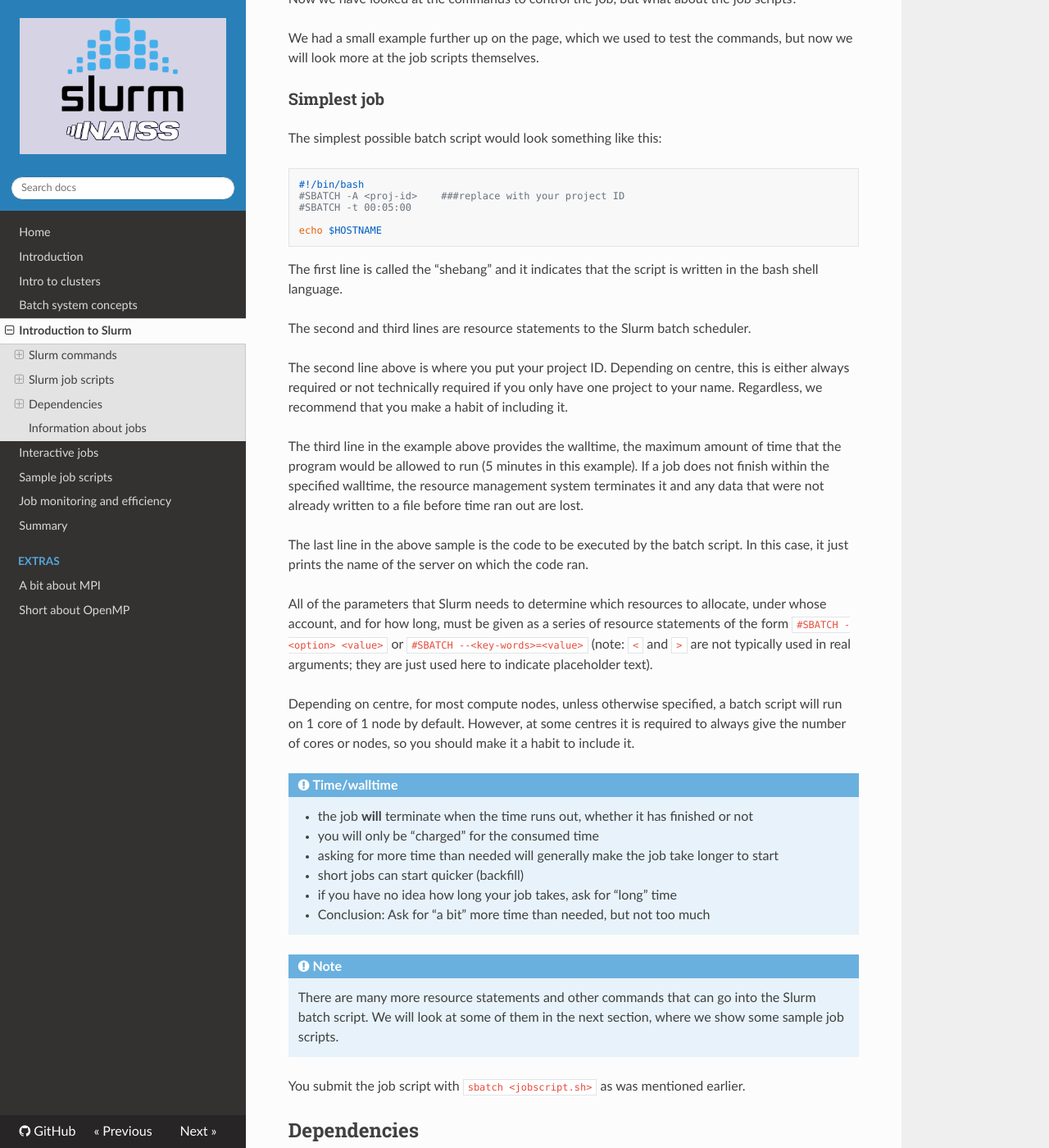
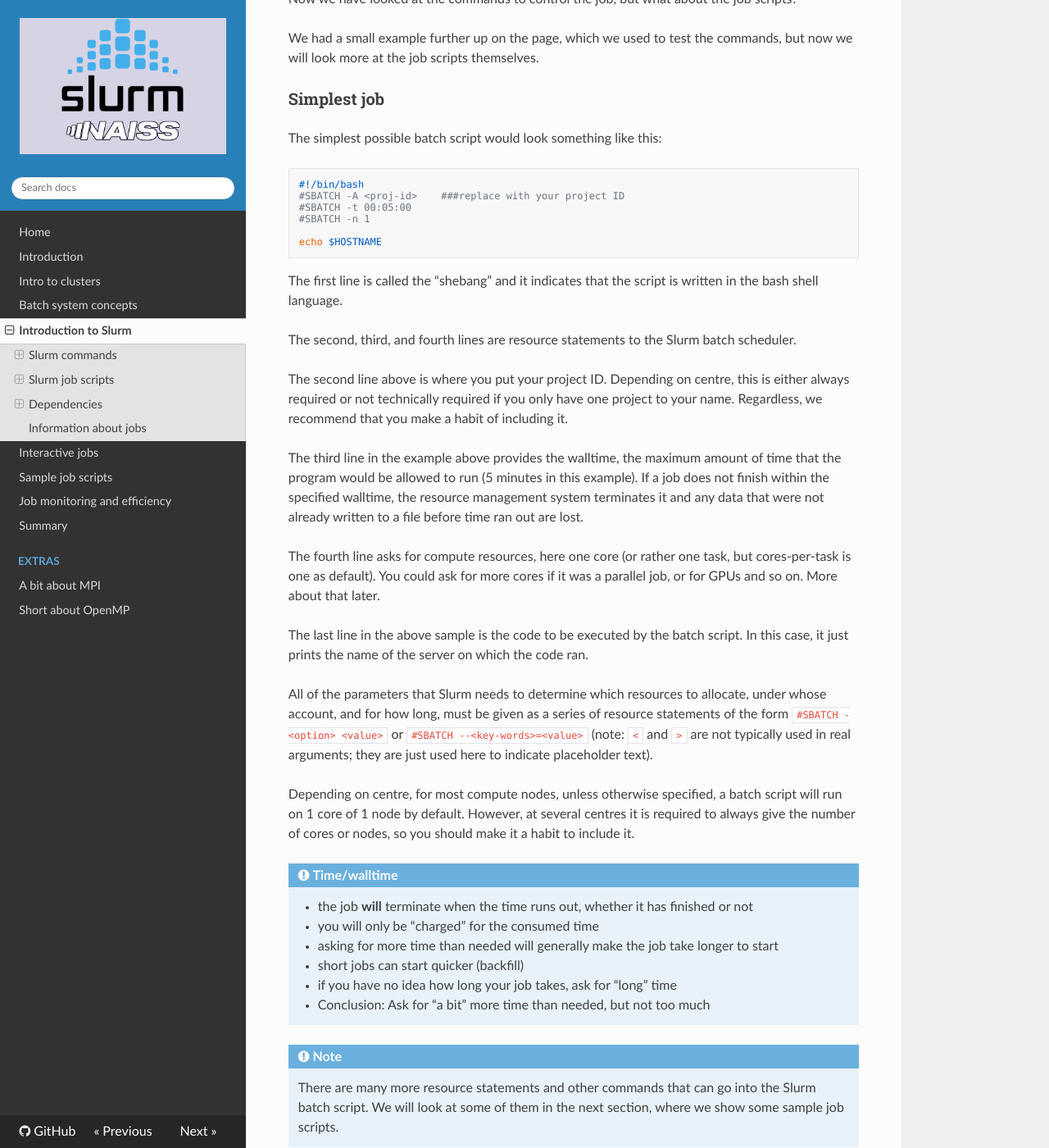
Before and after one commit to UPPMAX/NAISS_Slurm, an MkDocs documentation site: the page built from docs/slurm.md, in a window 1280 px wide and 1400 px high, scrolled down 7400 px. Shown: the whole window at 82% size. Built offline with MkDocs 1.6.1, drawn with Linux system fonts in a browser that asks for light colours; nearby versions of some CDN libraries; some of the changed text lies outside the part shown.

Commit message:
Adding a few comments about dependencies. Adding a line for getting a core in the simple jobscript. Adding some text explanation to the jobinfo section

````diff
--- a/docs/slurm.md
+++ b/docs/slurm.md
@@ -337,24 +337,27 @@
 #!/bin/bash
 #SBATCH -A <proj-id>    ###replace with your project ID
 #SBATCH -t 00:05:00
+#SBATCH -n 1
 
 echo $HOSTNAME
 ```
 
 The first line is called the “shebang” and it indicates that the script is written in the bash shell language.
 
-The second and third lines are resource statements to the Slurm batch scheduler.
+The second, third, and fourth lines are resource statements to the Slurm batch scheduler.
 
 The second line above is where you put your project ID.
 Depending on centre, this is either always required or not technically required if you only have one project to your name. Regardless, we recommend that you make a habit of including it.
 
 The third line in the example above provides the walltime, the maximum amount of time that the program would be allowed to run (5 minutes in this example). If a job does not finish within the specified walltime, the resource management system terminates it and any data that were not already written to a file before time ran out are lost.
 
+The fourth line asks for compute resources, here one core (or rather one task, but cores-per-task is one as default). You could ask for more cores if it was a parallel job, or for GPUs and so on. More about that later.
+
 The last line in the above sample is the code to be executed by the batch script. In this case, it just prints the name of the server on which the code ran.
 
 All of the parameters that Slurm needs to determine which resources to allocate, under whose account, and for how long, must be given as a series of resource statements of the form ``#SBATCH -<option> <value>`` or ``#SBATCH --<key-words>=<value>`` (note: `<` and `>` are not typically used in real arguments; they are just used here to indicate placeholder text).
 
-Depending on centre, for most compute nodes, unless otherwise specified, a batch script will run on 1 core of 1 node by default. However, at some centres it is required to always give the number of cores or nodes, so you should make it a habit to include it.
+Depending on centre, for most compute nodes, unless otherwise specified, a batch script will run on 1 core of 1 node by default. However, at several centres it is required to always give the number of cores or nodes, so you should make it a habit to include it.
 
 !!! note "Time/walltime"
 
@@ -385,7 +388,9 @@
 - **afterok:jobid[:jobid...]**  begin after specified jobs have run to completion with exit code zero
 - **singleton** begin execution after all previously launched jobs with the same name and user have ended
 
-### Script
+### Script example
+
+This simple script is just for starting one job; waiting for it to finish, then start a second job.
 
 ```bash
 #!/bin/bash
@@ -399,15 +404,19 @@
 
 If you want to test it, the scripts for this can be found in the tarball with the exercises or downloaded here: <a href="../run_matrix-gen.sh" target="_blank">run_matrix-gen.sh</a> and <a href="../run_mmmult-v2.sh" target="_blank">run_mmmult-v2.sh</a>.
 
+The first job it runs generate a matrix and then the second job does matrix-matrix multiplication.
+
 ## Information about jobs
+
+Unless mentioned, these are valid at all centres.
 
 Use the following:
 
-- sacct
-- job-info
-- scontrol show job JOBID
-- squeue --me
-- job_usage (HPC2N)
+- `sacct`: `sacct -l -j JOBID`. Lots of (wide format) info about a job with job-id JOBID
+- `job-info` (UPPMAX, LUNARC, C3SE): wrapper around `squeue`
+- `scontrol show job JOBID`: info about a job, including estimated start time, assigned nodes, working directory, etc.
+- `squeue --me --start`: your running and queued jobs with estimated start time
+- `job_usage` (HPC2N): grafana graphics of resource use for job (> few minutes)
 - and several more
 
-See [Job monitoring and efficiency](../monitoring) for more about job info.
+See [Job monitoring and efficiency](../monitoring) for more about job info, including several commands that are site-specific and very useful.
````
